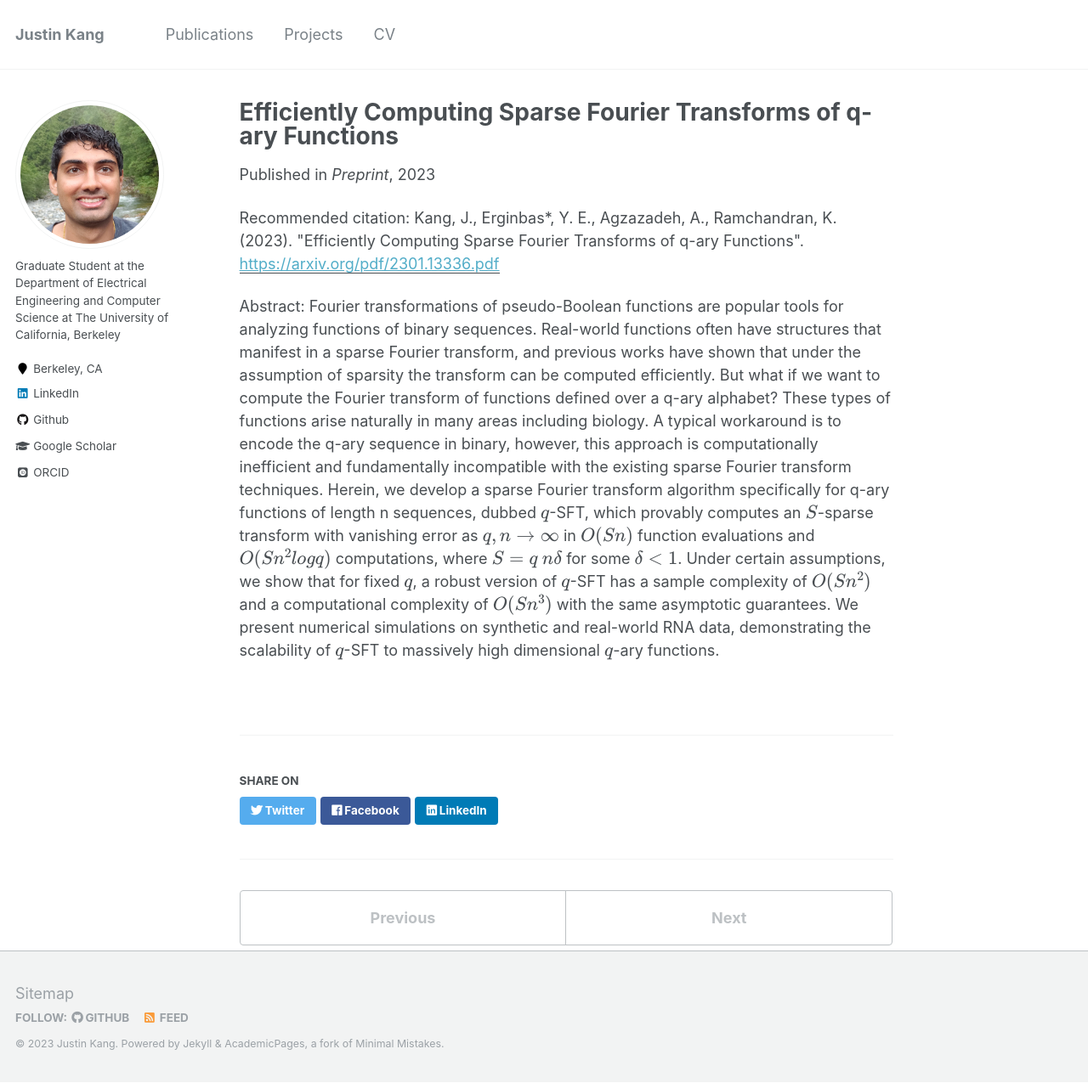
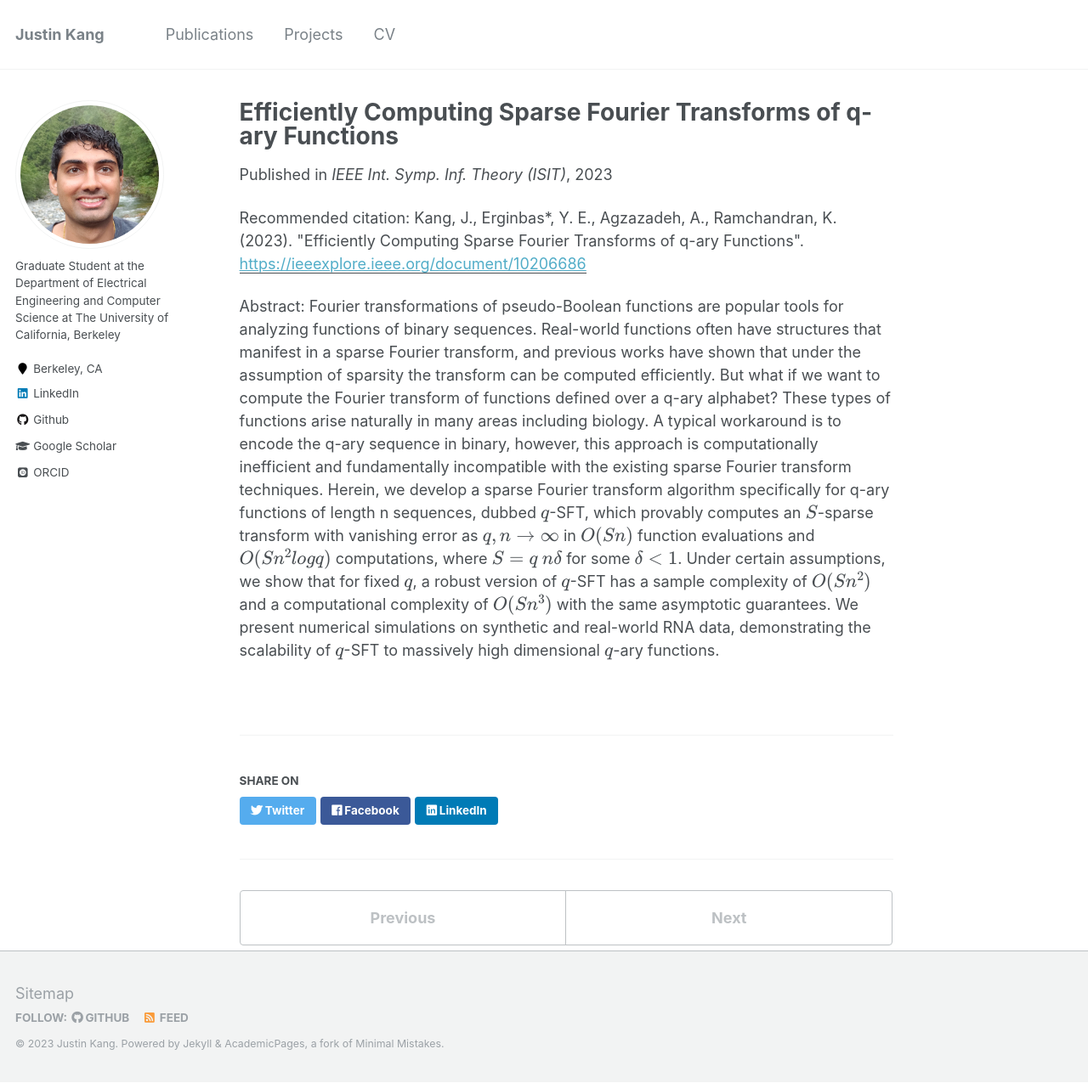
Before and after one commit to justinkang221/justinkang221.github.io, a Jekyll site: the page built from _publications/qFourier.md, in a window 1280 px wide and 1275 px high. Shown: the whole window at 85% size. Built offline with Jekyll 4.4.1, drawn with Linux system fonts in a browser that asks for light colours; some web fonts are replaced; formulas are drawn with MathJax 3.

Commit message:
Updated Fourier Transform Paper

```diff
--- a/_publications/qFourier.md
+++ b/_publications/qFourier.md
@@ -4,8 +4,8 @@ collection: publications
 permalink: /publication/qFourier
 excerpt: ''
 date: 2023-01-15
-venue: Preprint
-paperurl: 'https://arxiv.org/pdf/2301.13336.pdf'
+venue:  'IEEE Int. Symp. Inf. Theory (ISIT)'
+paperurl: 'https://ieeexplore.ieee.org/document/10206686'
 citation: 'Kang, J., Erginbas*, Y. E., Agzazadeh, A., Ramchandran, K. (2023). &quot;Efficiently Computing Sparse Fourier Transforms of q-ary Functions&quot;.'
 ---
 
```
